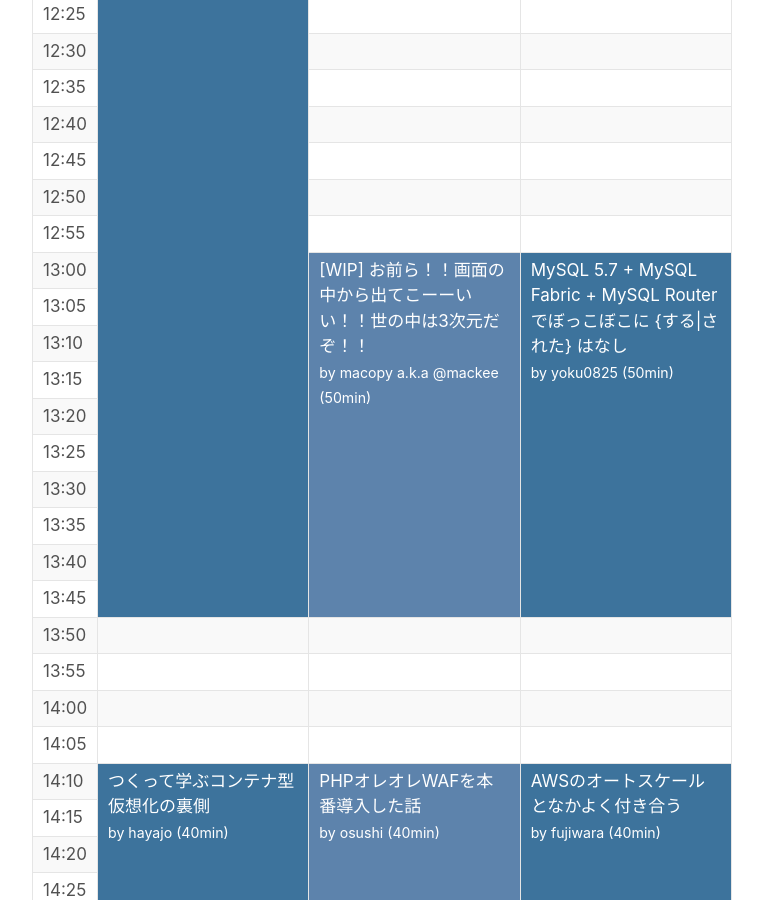
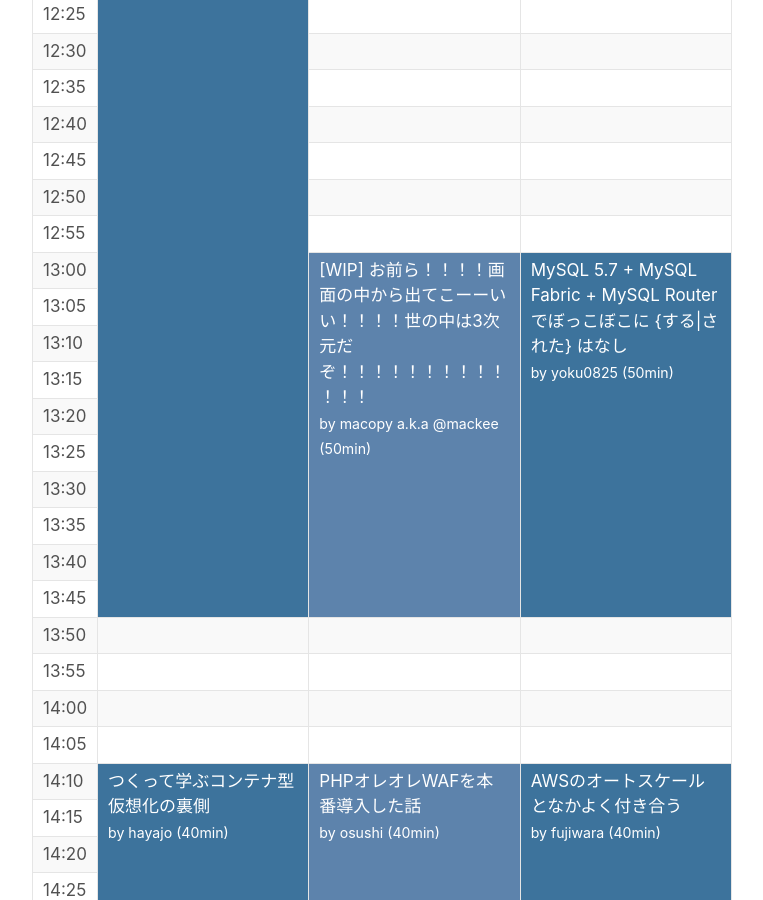
Before and after one commit to hachiojipm/yapcasia-8oji-2016mid, a Jekyll site: the page built from time_table.md, in a window 1280 px wide and 900 px high, scrolled down 2227 px. Shown: the whole window, without its empty margins (258-1021 px from the left). Built offline with Jekyll 4.4.1, drawn with Linux system fonts in a browser that asks for light colours; comment, search, counter and statistics services are not loaded.

Commit message:
reload timetable

```diff
--- a/time_table.md
+++ b/time_table.md
@@ -56,6 +56,7 @@
 
 <tbody>
 
+
 <tr><td>09:30</td><td></td><td></td><td></td></tr>
 <tr><td>09:35</td><td></td><td></td><td></td></tr>
 <tr><td>09:40</td><td></td><td></td><td></td></tr>
@@ -98,7 +99,7 @@
 <tr><td>12:45</td><td></td><td></td></tr>
 <tr><td>12:50</td><td></td><td></td></tr>
 <tr><td>12:55</td><td></td><td></td></tr>
-<tr><td>13:00</td><td rowspan='10' class='room-B'>  <a href='https://github.com/hachiojipm/yapcasia-8oji-2016mid-timetable/issues/23'>    [WIP] お前ら！！画面の中から出てこーーいい！！世の中は3次元だぞ！！<br><small> by macopy a.k.a @mackee (50min)</small>  </a></td><td rowspan='10' class='room-C'>  <a href='https://github.com/hachiojipm/yapcasia-8oji-2016mid-timetable/issues/14'>    MySQL 5.7 + MySQL Fabric + MySQL Routerでぼっこぼこに {する|された} はなし<br><small> by yoku0825 (50min)</small>  </a></td></tr>
+<tr><td>13:00</td><td rowspan='10' class='room-B'>  <a href='https://github.com/hachiojipm/yapcasia-8oji-2016mid-timetable/issues/23'>    [WIP] お前ら！！！！画面の中から出てこーーいい！！！！世の中は3次元だぞ！！！！！！！！！！！！！<br><small> by macopy a.k.a @mackee (50min)</small>  </a></td><td rowspan='10' class='room-C'>  <a href='https://github.com/hachiojipm/yapcasia-8oji-2016mid-timetable/issues/14'>    MySQL 5.7 + MySQL Fabric + MySQL Routerでぼっこぼこに {する|された} はなし<br><small> by yoku0825 (50min)</small>  </a></td></tr>
 <tr><td>13:05</td></tr>
 <tr><td>13:10</td></tr>
 <tr><td>13:15</td></tr>
@@ -165,6 +166,7 @@
 <tr><td>18:20</td><td></td><td></td><td></td></tr>
 <tr><td>18:25</td><td></td><td></td><td></td></tr>
 <tr><td>18:30</td><td></td><td></td><td></td></tr>
+
 
 
 
```
